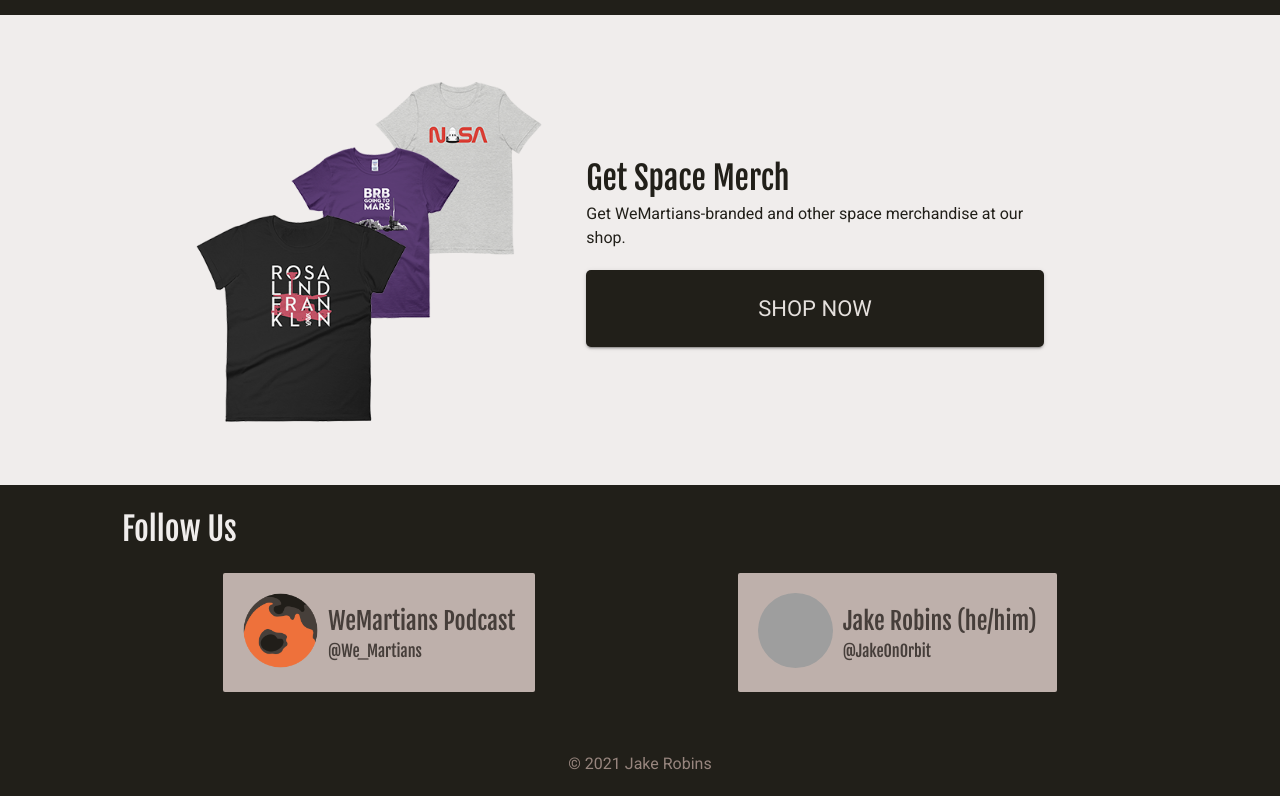
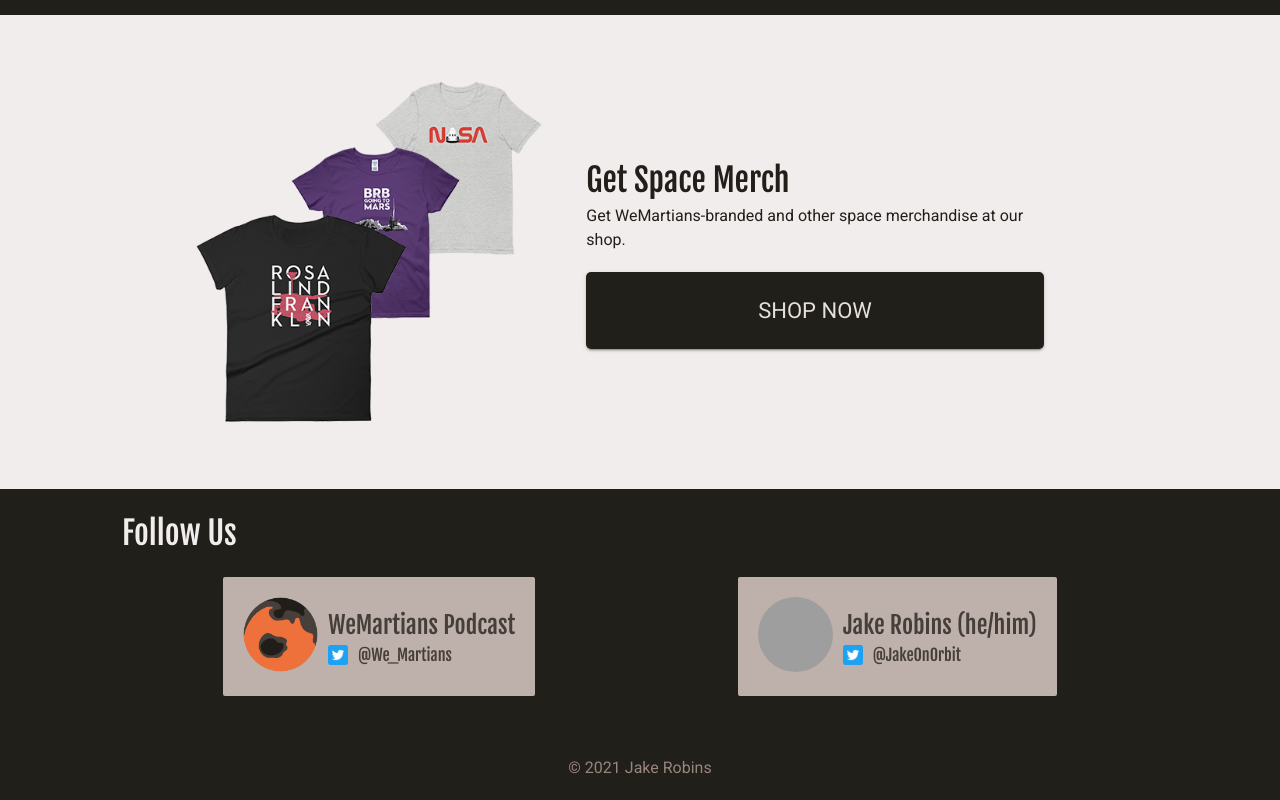
Before and after one commit to mendahu/wemartians, a Next.js app: page / in a window 1280 px wide. Shown: the part 1292-2092 px from the top of the page. Built offline with nearby package versions, Linux system fonts and the light colour scheme; grey boxes are pictures that could not be loaded.

Commit message:
add Twitter icon to footers

```diff
--- a/src/components/Footer/Footer.tsx
+++ b/src/components/Footer/Footer.tsx
@@ -28,7 +28,15 @@ export default function Footer(props: FooterProps) {
               <div className={styles.socialHandleContainer}>
                 <a target="_blank" href={`${twitterBaseUrl}${account.handle}`}>
                   <h2>{account.name}</h2>
-                  <h3>@{account.handle}</h3>
+                  <div className={styles.handleContainer}>
+                    <Image
+                      src="/Twitter_Social_Icon_Rounded_Square_Color.png"
+                      width={20}
+                      height={20}
+                      layout="fixed"
+                    />
+                    <h3>@{account.handle}</h3>
+                  </div>
                 </a>
               </div>
             </div>
--- a/src/components/Footer/styles/Footer.module.css
+++ b/src/components/Footer/styles/Footer.module.css
@@ -23,7 +23,13 @@
 }
 
 .socialHandleContainer h3 {
+  margin-left: 1rem;
   font-size: 1.6rem;
+}
+
+.handleContainer {
+  display: flex;
+  align-items: center;
 }
 
 .copyright {
--- a/src/components/ShopSection/ShopSection.tsx
+++ b/src/components/ShopSection/ShopSection.tsx
@@ -8,12 +8,14 @@ export type ShopSectionProps = {};
 export default function ShopSection(props: ShopSectionProps) {
   return (
     <div className={styles.container}>
+      <a href={shopCopy.cta.link} target="_blank">
         <Image
           src="/shop_ad.png"
           height={350}
           width={350}
           className={styles.shopImage}
         />
+      </a>
       <div className={styles.shopTextContainer}>
         <h1>{shopCopy.title}</h1>
         <p>{shopCopy.description}</p>
```
Also changed, not shown: public/Twitter_Social_Icon_Rounded_Square_Color.png (added). Lines whose indentation alone changed are shown as unchanged.
